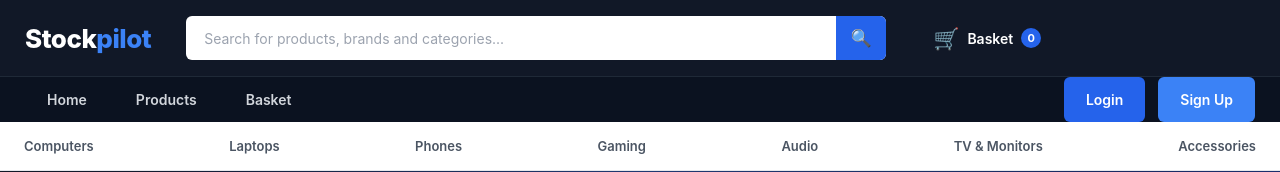
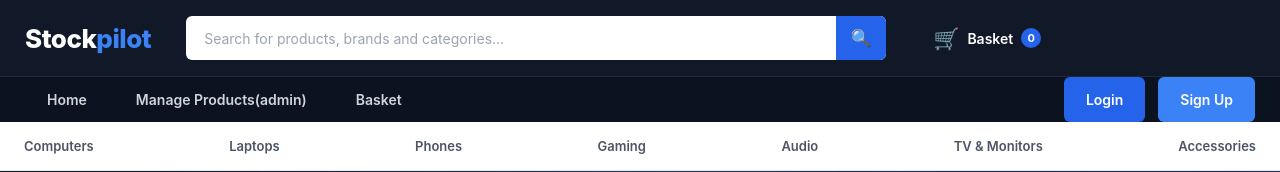
Before and after one commit to kega994/Stockpilot, a React (Vite) app in the folder client/: page / in a window 1280 px wide. Shown: the top 172 px of the page. Built offline with nearby package versions, Linux system fonts and the light colour scheme; no server answers.

Commit message:
Update button label for product management

```diff
--- a/client/src/components/Header.jsx
+++ b/client/src/components/Header.jsx
@@ -85,7 +85,7 @@ function Header() {
           </button>
 
           <button onClick={() => navigate("/products")}>
-            Products
+            Manage Products(admin)
           </button>
 
           <button onClick={() => navigate("/checkout")}>
```
